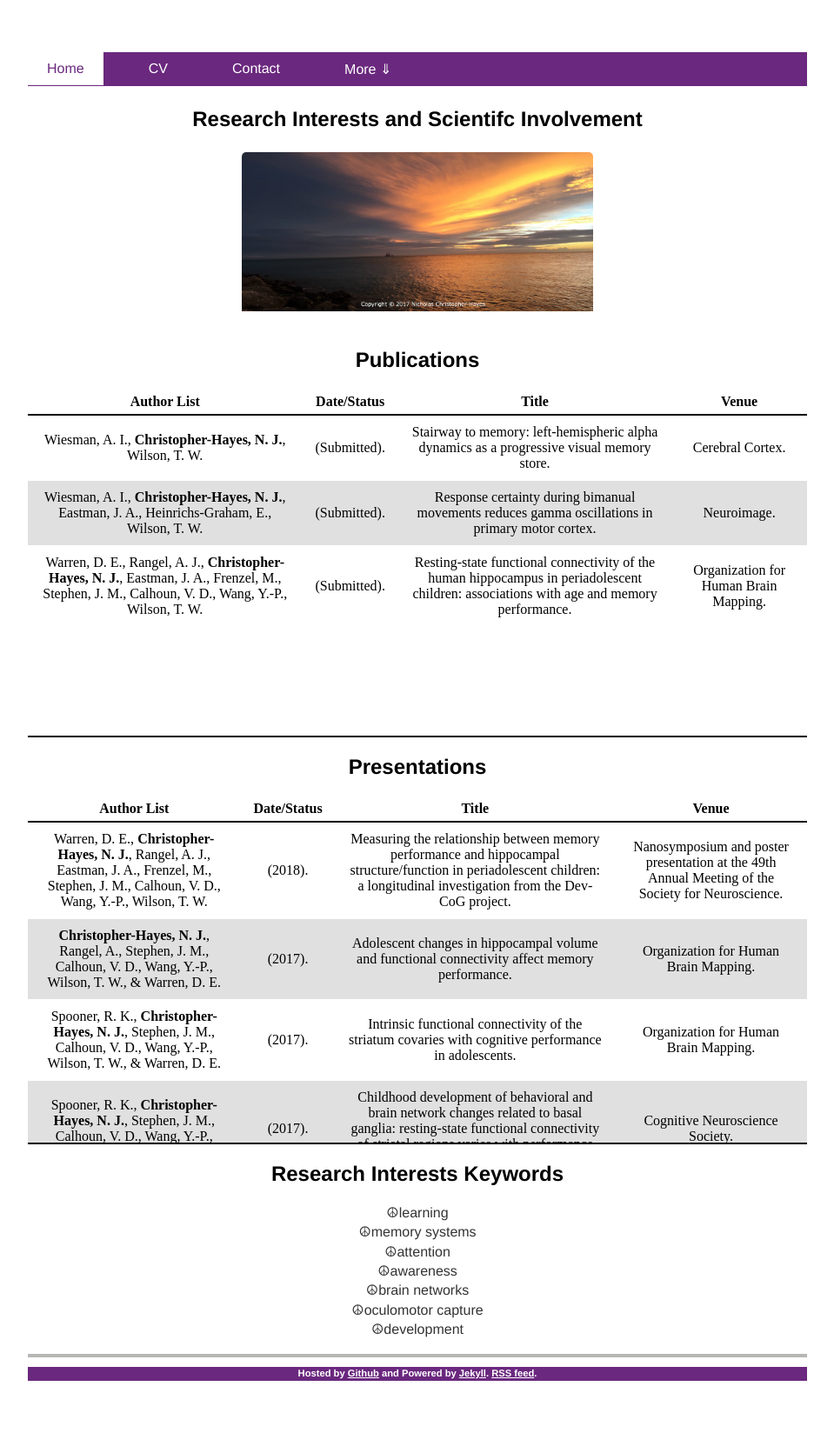
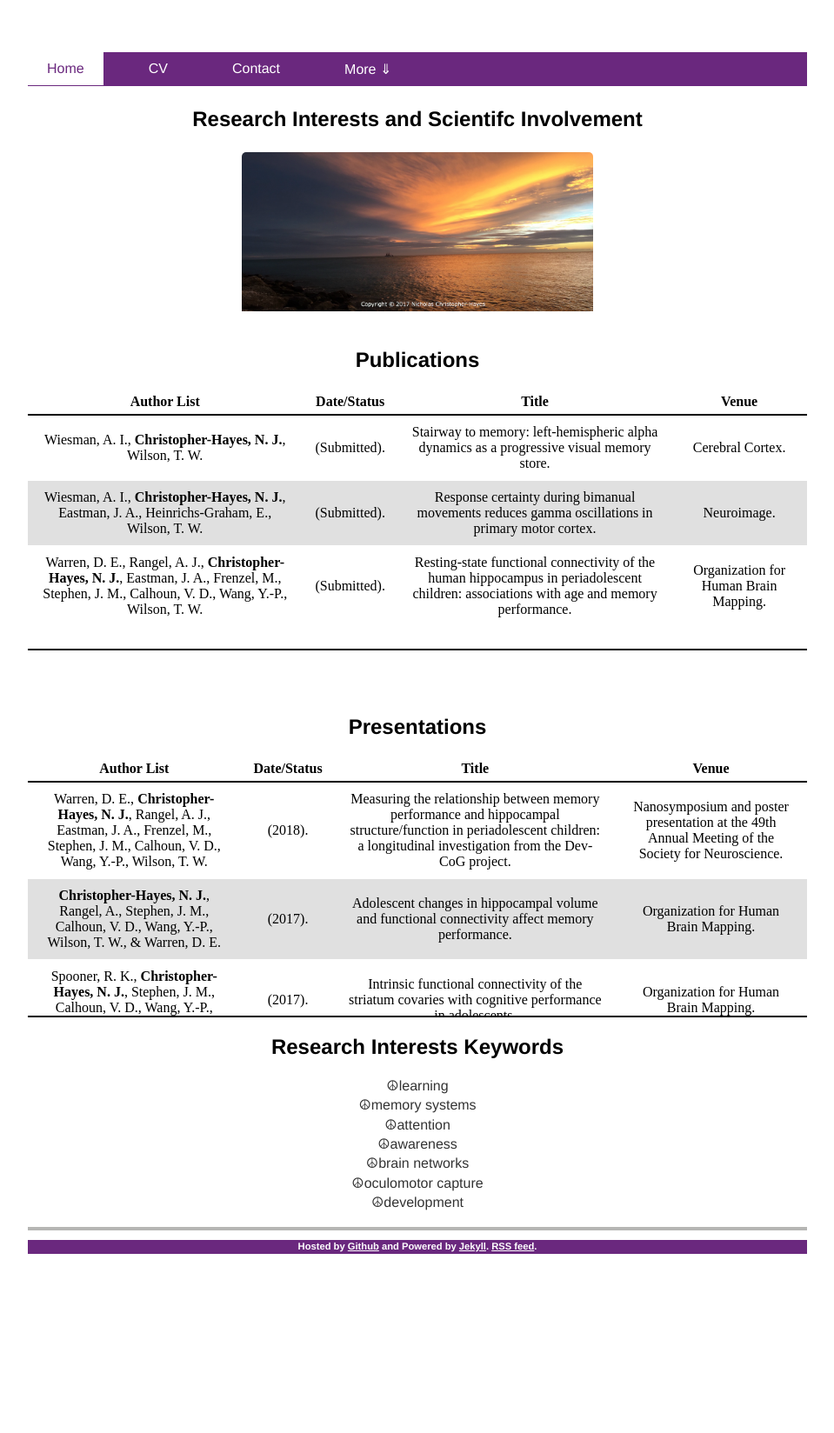
Before and after one commit to nichrishayes/nichrishayes.github.io, a Jekyll site: the page built from research/index.html, in a window 1280 px wide. Shown: the whole page at 87% size, without its empty margins (160-1119 px from the left). Built offline with Jekyll 4.4.1, drawn with Linux system fonts in a browser that asks for light colours; after the commit the page ends 1502 px from its top, so only the background shows below that.

Commit message:
updated table formatting

```diff
--- a/css/main.css
+++ b/css/main.css
@@ -166,7 +166,7 @@ span.posts {
 	/*margin: 0 0 2rem 0;*/
 	width: 100%;
 	display: block;
-	height: 400px;       /* Just for the demo          */
+	height: 300px;       /* Just for the demo          */
 	overflow-y: auto;    /* Trigger vertical scroll    */
 	overflow-x: auto;
 }
@@ -197,6 +197,6 @@ span.posts {
 	border-bottom: solid 2px #000000;
 }
 
-.restable-wrapper tfoot {
+/*.restable-wrapper tfoot {
 	border-top: solid 2px #000000;
-}
+}*/
--- a/research/index.html
+++ b/research/index.html
@@ -50,6 +50,7 @@ title: Nicholas Christopher-Hayes, BA - Research
 	</table>
 </div>
 
+</br></br></br>
 <h2>Presentations</h2>
 
 <div class="restable-wrapper">
```
